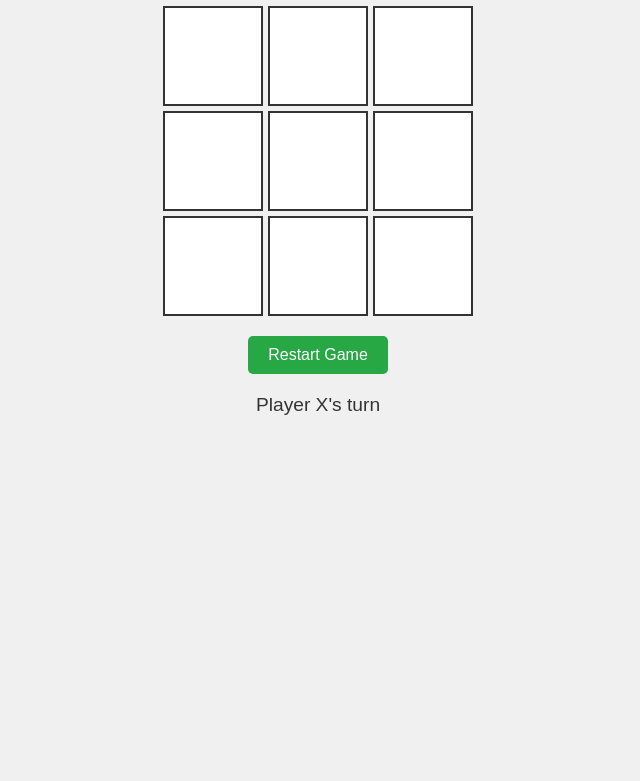
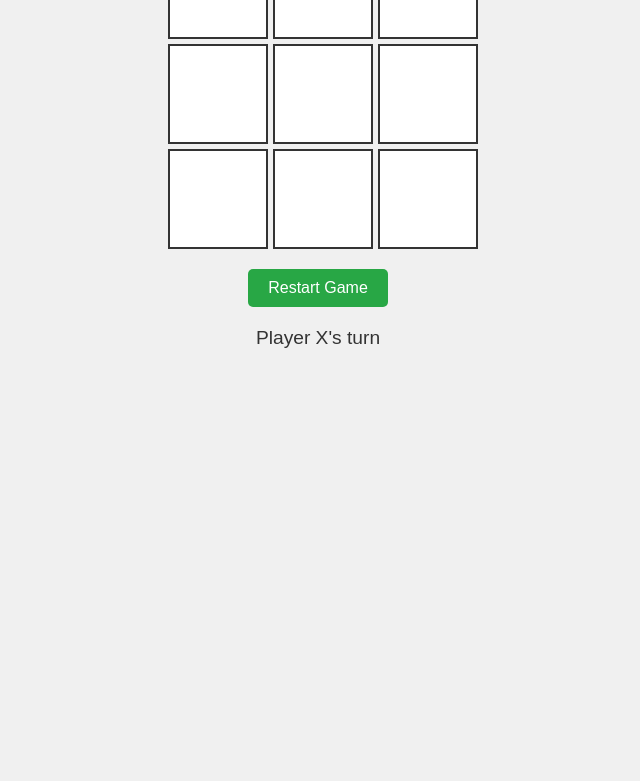
Before and after one commit to mace6728/tic-tac-toe, a plain HTML site: page index.html in a window 1280 px wide. Shown: the part 219-1000 px from the top of the page, without its empty margins (322-962 px from the left). Before the commit the page ends 800 px from the top, so only its background shows below. Drawn offline with Linux system fonts and the light colour scheme.

Commit message:
just try something

```diff
--- a/styles.css
+++ b/styles.css
@@ -4,11 +4,9 @@
 
 body {
   font-family: Arial, sans-serif;
-  display: flex;
-  justify-content: center;
-  align-items: center;
+  margin: 100px auto;
   height: 100vh;
-  margin: 0;
+  width: 300px;
   background-color: #f0f0f0;
 }
 
@@ -18,14 +16,15 @@ body {
 
 #board {
   display: grid;
+  margin: 0 auto;
   grid-template-columns: repeat(3, 100px);
-  grid-template-rows: repeat(3, 100px);
+  grid-template-rows: repeat(3, auto);
   gap: 5px;
   margin-bottom: 20px;
 }
 
 .cell {
-  width: 100px;
+  width: 100%;
   height: 100px;
   background-color: #fff;
   display: flex;
```
